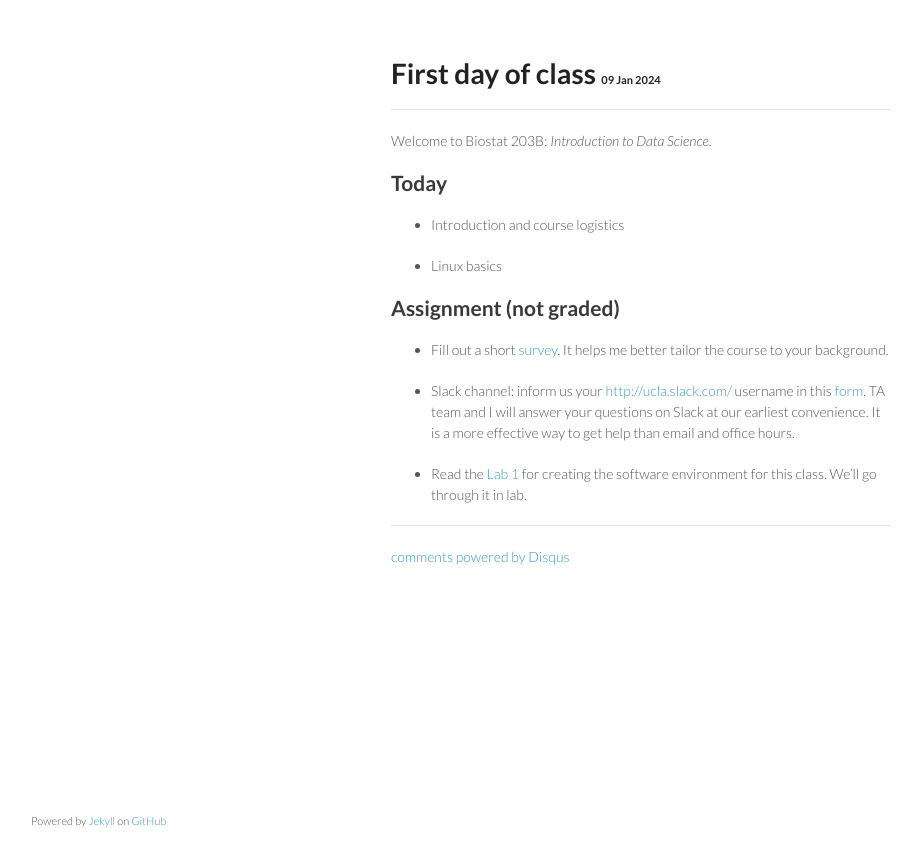
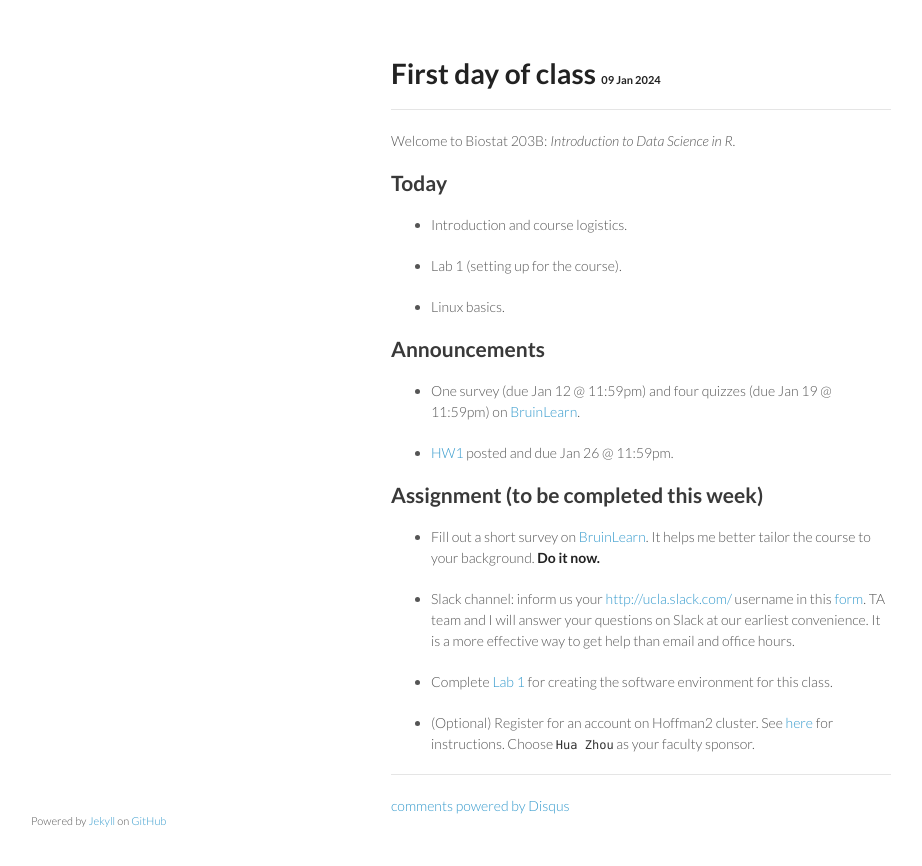
Before and after one commit to ucla-biostat-203b/2024winter, a Jekyll site: the page built from _posts/2024-01-09-lec1.md, in a window 1280 px wide. Shown: the top 866 px of the page, without its empty margins (179-1101 px from the left). Built offline with Jekyll 4.4.1, drawn with Linux system fonts in a browser that asks for light colours; comment, search, counter and statistics services are not loaded.

Commit message:
announcement for 1/9 lecture

```diff
--- a/_posts/2024-01-09-lec1.md
+++ b/_posts/2024-01-09-lec1.md
@@ -4,18 +4,28 @@ title: First day of class
 category: biostat203bwinter2024lec1
 ---
 
-Welcome to Biostat 203B: *Introduction to Data Science*.
+Welcome to Biostat 203B: *Introduction to Data Science in R*.
 
 ## Today
 
-* Introduction and course logistics
+* Introduction and course logistics.
 
-* Linux basics
+* Lab 1 (setting up for the course).
 
-## Assignment (not graded)
+* Linux basics.
 
-* Fill out a short [survey](https://uclahs.az1.qualtrics.com/jfe/form/SV_cvuPk044ONufmKi). It helps me better tailor the course to your background.
+## Announcements
+
+* One survey (due Jan 12 @ 11:59pm) and four quizzes (due Jan 19 @ 11:59pm) on [BruinLearn](https://bruinlearn.ucla.edu/courses/176236/quizzes).
+
+* [HW1](https://ucla-biostat-203b.github.io/2024winter/hw/hw1/hw1.html) posted and due Jan 26 @ 11:59pm.
+
+## Assignment (to be completed this week)
+
+* Fill out a short survey on [BruinLearn](https://bruinlearn.ucla.edu/courses/176236/quizzes/1004737). It helps me better tailor the course to your background. **Do it now.**
 
 * Slack channel: inform us your <http://ucla.slack.com/> username in this [form](https://forms.gle/eC6RNTGoQTFNt1Jd8). TA team and I will answer your questions on Slack at our earliest convenience. It is a more effective way to get help than email and office hours.
 
-* Read the [Lab 1](https://ucla-biostat-203b.github.io/2024winter/labs/lab01/lab01.html) for creating the software environment for this class. We'll go through it in lab.
+* Complete [Lab 1](https://ucla-biostat-203b.github.io/2024winter/labs/lab01/lab01.html) for creating the software environment for this class.
+
+* (Optional) Register for an account on Hoffman2 cluster. See [here](https://www.hoffman2.idre.ucla.edu/Accounts/Requesting-an-account.html) for instructions. Choose `Hua Zhou` as your faculty sponsor.
```
